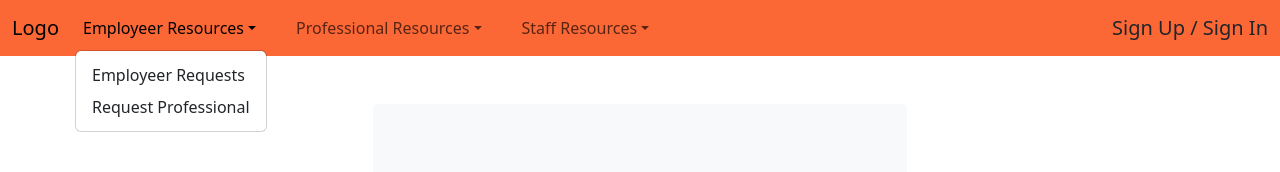
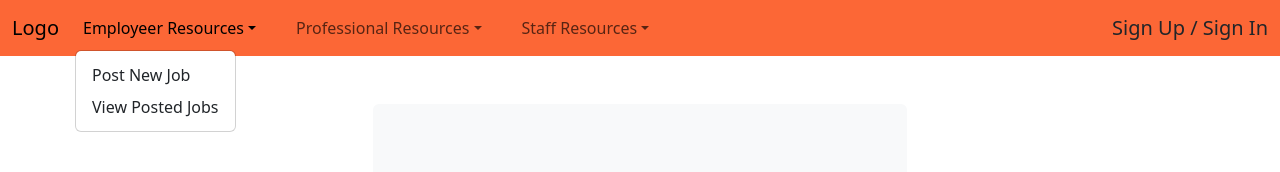
Before and after one commit to Mikecamdo/TalentTitan, a React (Create React App) app in the folder frontend/: page /signIn in a window 1280 px wide. Both pictures are taken after a click on the button "Employeer Resources". Shown: the top 172 px of the page. Built offline with nearby package versions, Linux system fonts and the light colour scheme.

Commit message:
Renamed Navbar Stuff
Changed navbar links to make more sense

```diff
--- a/frontend/src/components/CustomNavbar.tsx
+++ b/frontend/src/components/CustomNavbar.tsx
@@ -36,11 +36,12 @@ export const CustomNavbar = () => {
                                 className="text-light"
                                 title="Employeer Resources"
                                 >
-                                <NavDropdown.Item href="/employeer-requests">
-                                    Employeer Requests
+                                    <NavDropdown.Item href="/job-posting">
+                                        Post New Job
                                     </NavDropdown.Item>
-                                <NavDropdown.Item href="/professional-request">
-                                    Request Professional
+
+                                    <NavDropdown.Item href="/job-search">
+                                        View Posted Jobs
                                     </NavDropdown.Item>
                                 </NavDropdown>
                             </Nav>
@@ -56,11 +57,8 @@ export const CustomNavbar = () => {
                                 className="text-light"
                                 title="Professional Resources"
                                 >
-                                <NavDropdown.Item href="/professional-requests">
-                                    Employeer Requests
-                                </NavDropdown.Item>
-                                <NavDropdown.Item href="/professional-employeer-requests">
-                                    Request Employeer
+                                    <NavDropdown.Item href="/job-search">
+                                        View Posted Jobs
                                     </NavDropdown.Item>
                                 </NavDropdown>
                             </Nav>
@@ -76,17 +74,14 @@ export const CustomNavbar = () => {
                                 className="text-light"
                                 title="Staff Resources"
                                 >
-                                <NavDropdown.Item href="/employeer-requests">
-                                    Employeer Requests
+                                    <NavDropdown.Item href="/account-requests">
+                                        View Account Requests
                                     </NavDropdown.Item>
-                                <NavDropdown.Item href="/professional-requests">
-                                    Professional Requests
+                                    <NavDropdown.Item href="/account-search">
+                                        View Accounts
                                     </NavDropdown.Item>
-                                <NavDropdown.Item href="/employeer-list">
-                                    View All Employeers
-                                </NavDropdown.Item>
-                                <NavDropdown.Item href="/professionals-list">
-                                    View All Professionals
+                                    <NavDropdown.Item href="/add-staff">
+                                        Add New Staff Account
                                     </NavDropdown.Item>
                                 </NavDropdown>
                             </Nav>
```
Lines whose indentation alone changed are shown as unchanged.
